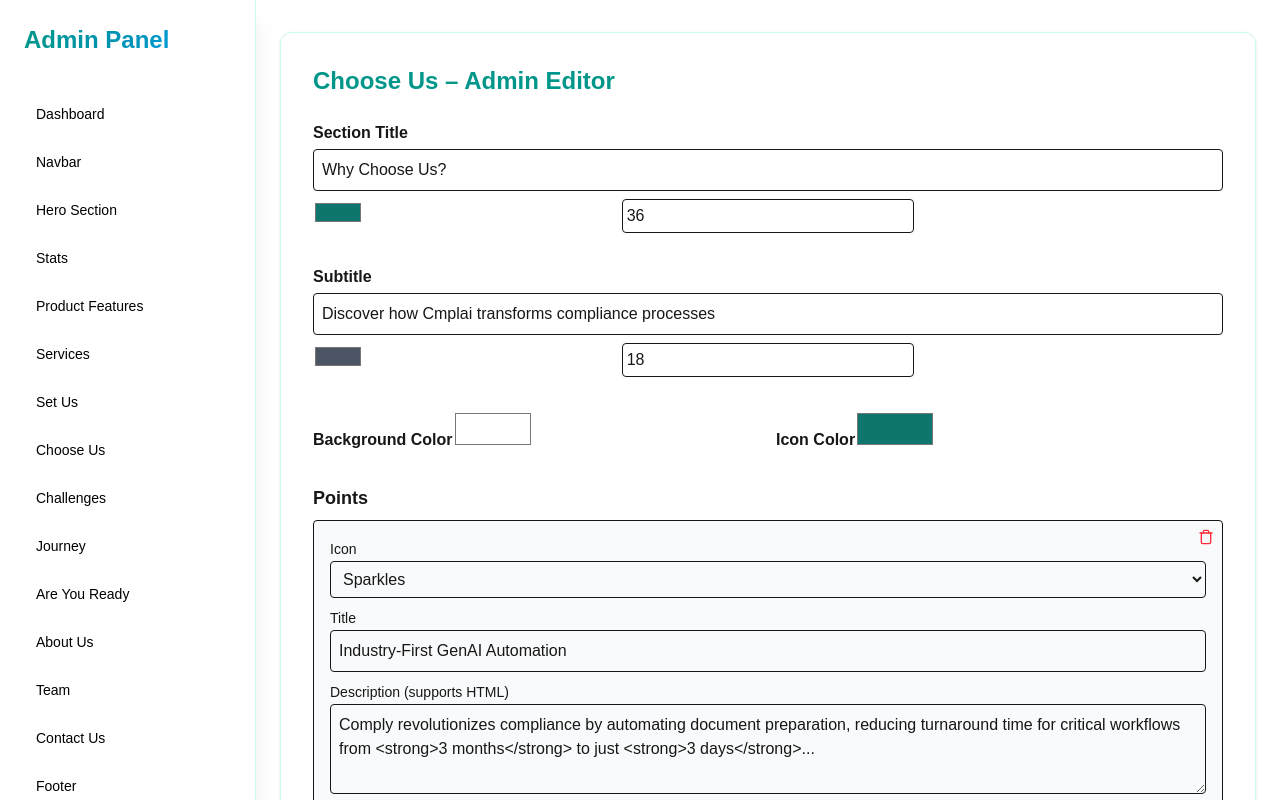
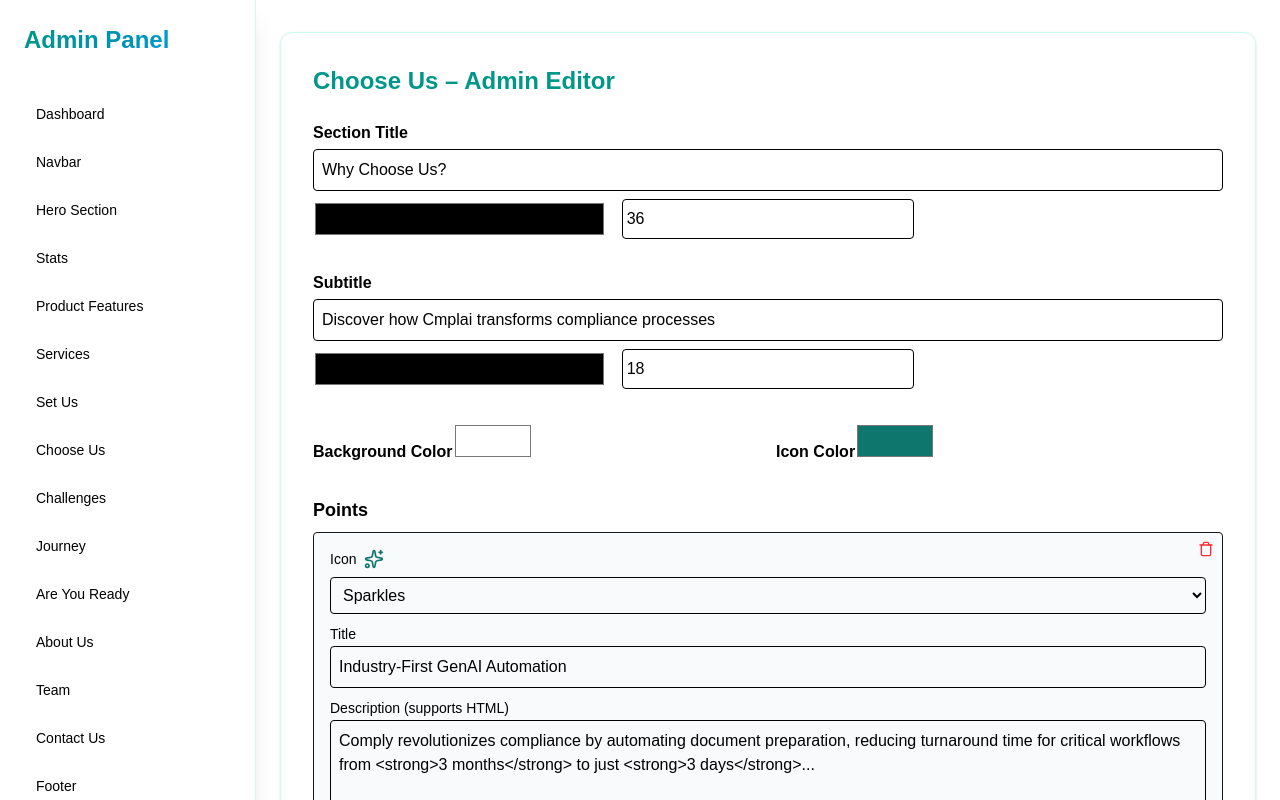
Before and after one commit to Narsimha1729/cmplai-adv, a Next.js app: page /admin/chooseus in a window 1280 px wide. Shown: the top 800 px of the page. Built offline with nearby package versions, Linux system fonts and the light colour scheme.

Commit message:
Finished

```diff
--- a/app/admin/chooseus/page.jsx
+++ b/app/admin/chooseus/page.jsx
@@ -1,15 +1,15 @@
 'use client';
 
 import { useState } from 'react';
-import { Plus, Trash } from 'lucide-react';
+import { Plus, Trash, Sparkles, Target, Globe2 } from 'lucide-react'; // Import specific icons
 
 export default function ChooseUsEditor() {
   const [form, setForm] = useState({
     sectionTitle: 'Why Choose Us?',
     sectionDesc: 'Discover how Cmplai transforms compliance processes',
-    titleColor: '#0f766e',
+    titleColor: '#000000', // Changed to black
     titleSize: '36px',
-    descColor: '#4b5563',
+    descColor: '#000000', // Changed to black
     descSize: '18px',
 
     iconColor: '#0f766e',
@@ -34,83 +34,123 @@ export default function ChooseUsEditor() {
     ],
   });
 
-  const handleChange = (field, value) => setForm({ ...form, [field]: value });
-
-  const updatePoint = (i, field, value) => {
-    const updated = [...form.points];
-    updated[i][field] = value;
-    setForm({ ...form, points: updated });
+  // Handle changes for top-level form fields
+  const handleChange = (field, value) => {
+    setForm((prevForm) => ({ ...prevForm, [field]: value }));
   };
 
-  const removePoint = (i) => {
-    const updated = [...form.points];
-    updated.splice(i, 1);
-    setForm({ ...form, points: updated });
+  // Update a specific point's field
+  const updatePoint = (index, field, value) => {
+    const updatedPoints = form.points.map((point, i) =>
+      i === index ? { ...point, [field]: value } : point
+    );
+    setForm((prevForm) => ({ ...prevForm, points: updatedPoints }));
   };
 
+  // Remove a point by index
+  const removePoint = (index) => {
+    const updatedPoints = form.points.filter((_, i) => i !== index);
+    setForm((prevForm) => ({ ...prevForm, points: updatedPoints }));
+  };
+
+  // Add a new empty point
   const addPoint = () => {
-    setForm({
-      ...form,
+    setForm((prevForm) => ({
+      ...prevForm,
       points: [
-        ...form.points,
+        ...prevForm.points,
         {
-          icon: 'Sparkles',
+          icon: 'Sparkles', // Default icon for new points
           title: '',
           desc: '',
         },
       ],
-    });
+    }));
   };
 
+  // Handle form submission
   const handleSubmit = (e) => {
     e.preventDefault();
-    alert('Saved ChooseUs section (demo only)');
-    console.log(form);
+    alert('Choose Us section saved successfully! (This is a demo)');
+    console.log('Saved form data:', form);
+  };
+
+  // Map icon names to their respective Lucide components
+  const LucideIcons = {
+    Sparkles,
+    Target,
+    Globe2,
+    // Add other icons here as needed, e.g.,
+    // 'Bell': Bell,
+    // 'Zap': Zap,
   };
 
   return (
     <div className="max-w-6xl mx-auto bg-white p-8 rounded-xl shadow border border-teal-100">
       <h2 className="text-2xl font-bold text-teal-600 mb-6">Choose Us – Admin Editor</h2>
       <form onSubmit={handleSubmit} className="space-y-8">
-
         {/* Section Title */}
         <div>
-          <label className="font-semibold">Section Title</label>
+          <label htmlFor="sectionTitle" className="font-semibold text-black">
+            Section Title
+          </label>
           <input
             type="text"
+            id="sectionTitle"
             value={form.sectionTitle}
             onChange={(e) => handleChange('sectionTitle', e.target.value)}
-            className="w-full mt-1 p-2 border rounded"
+            className="w-full mt-1 p-2 border rounded text-black"
           />
           <div className="grid grid-cols-2 md:grid-cols-3 gap-4 mt-2">
-            <input type="color" value={form.titleColor} onChange={(e) => handleChange('titleColor', e.target.value)} />
+            <label htmlFor="titleColor" className="sr-only">Title Color</label>
+            <input
+              type="color"
+              id="titleColor"
+              value={form.titleColor}
+              onChange={(e) => handleChange('titleColor', e.target.value)}
+              className="w-full h-10"
+            />
+            <label htmlFor="titleSize" className="sr-only">Title Font Size</label>
             <input
               type="number"
+              id="titleSize"
               value={parseInt(form.titleSize)}
-              onChange={(e) => handleChange('titleSize', e.target.value + 'px')}
+              onChange={(e) => handleChange('titleSize', `${e.target.value}px`)}
               placeholder="Font size"
-              className="border p-1 rounded"
+              className="border p-1 rounded text-black"
             />
           </div>
         </div>
 
-        {/* Section Description */}
+        {/* Section Description (Subtitle) */}
         <div>
-          <label className="font-semibold">Subtitle</label>
+          <label htmlFor="sectionDesc" className="font-semibold text-black">
+            Subtitle
+          </label>
           <input
             type="text"
+            id="sectionDesc"
             value={form.sectionDesc}
             onChange={(e) => handleChange('sectionDesc', e.target.value)}
-            className="w-full mt-1 p-2 border rounded"
+            className="w-full mt-1 p-2 border rounded text-black"
           />
           <div className="grid grid-cols-2 md:grid-cols-3 gap-4 mt-2">
-            <input type="color" value={form.descColor} onChange={(e) => handleChange('descColor', e.target.value)} />
+            <label htmlFor="descColor" className="sr-only">Description Color</label>
+            <input
+              type="color"
+              id="descColor"
+              value={form.descColor}
+              onChange={(e) => handleChange('descColor', e.target.value)}
+              className="w-full h-10"
+            />
+            <label htmlFor="descSize" className="sr-only">Description Font Size</label>
             <input
               type="number"
+              id="descSize"
               value={parseInt(form.descSize)}
-              onChange={(e) => handleChange('descSize', e.target.value + 'px')}
+              onChange={(e) => handleChange('descSize', `${e.target.value}px`)}
               placeholder="Font size"
-              className="border p-1 rounded"
+              className="border p-1 rounded text-black"
             />
           </div>
         </div>
@@ -118,18 +158,24 @@ export default function ChooseUsEditor() {
         {/* Background & Icon Color */}
         <div className="grid grid-cols-2 gap-4">
           <div>
-            <label className="font-semibold">Background Color</label>
+            <label htmlFor="bgColor" className="font-semibold text-black">
+              Background Color
+            </label>
             <input
               type="color"
+              id="bgColor"
               value={form.bgColor}
               onChange={(e) => handleChange('bgColor', e.target.value)}
               className="w-20 h-10"
             />
           </div>
           <div>
-            <label className="font-semibold">Icon Color</label>
+            <label htmlFor="iconColor" className="font-semibold text-black">
+              Icon Color
+            </label>
             <input
               type="color"
+              id="iconColor"
               value={form.iconColor}
               onChange={(e) => handleChange('iconColor', e.target.value)}
               className="w-20 h-10"
@@ -137,62 +183,86 @@ export default function ChooseUsEditor() {
           </div>
         </div>
 
-        {/* Cards */}
+        {/* Cards (Points) */}
         <div>
-          <h3 className="text-lg font-semibold mb-2">Points</h3>
-          {form.points.map((point, i) => (
+          <h3 className="text-lg font-semibold mb-2 text-black">Points</h3>
+          {form.points.map((point, i) => {
+            const IconComponent = LucideIcons[point.icon]; // Get the icon component dynamically
+            return (
               <div key={i} className="mb-6 border rounded p-4 bg-gray-50 relative">
                 <button
                   type="button"
-                className="absolute top-2 right-2 text-red-500"
+                  className="absolute top-2 right-2 text-red-500 hover:text-red-700 transition-colors"
                   onClick={() => removePoint(i)}
+                  aria-label={`Remove point ${i + 1}`}
                 >
                   <Trash className="w-4 h-4" />
                 </button>
-              <label className="text-sm font-medium">Icon</label>
+
+                <div className="flex items-center gap-2 mb-2">
+                  <label htmlFor={`icon-${i}`} className="text-sm font-medium text-black">
+                    Icon
+                  </label>
+                  {IconComponent && (
+                    <IconComponent
+                      className="w-5 h-5"
+                      style={{ color: form.iconColor }}
+                      aria-hidden="true"
+                    />
+                  )}
+                </div>
                 <select
+                  id={`icon-${i}`}
                   value={point.icon}
                   onChange={(e) => updatePoint(i, 'icon', e.target.value)}
-                className="w-full border rounded p-2 mb-2"
+                  className="w-full border rounded p-2 mb-2 text-black"
                 >
-                <option value="Sparkles">Sparkles</option>
-                <option value="Target">Target</option>
-                <option value="Globe2">Globe2</option>
-                {/* Add more Lucide icons if needed */}
+                  {Object.keys(LucideIcons).map((iconName) => (
+                    <option key={iconName} value={iconName}>
+                      {iconName}
+                    </option>
+                  ))}
                 </select>
 
-              <label className="text-sm font-medium">Title</label>
+                <label htmlFor={`title-${i}`} className="text-sm font-medium text-black">
+                  Title
+                </label>
                 <input
                   type="text"
+                  id={`title-${i}`}
                   value={point.title}
                   onChange={(e) => updatePoint(i, 'title', e.target.value)}
-                className="w-full border rounded p-2 mb-2"
+                  className="w-full border rounded p-2 mb-2 text-black"
                 />
 
-              <label className="text-sm font-medium">Description (supports HTML)</label>
+                <label htmlFor={`desc-${i}`} className="text-sm font-medium text-black">
+                  Description (supports HTML)
+                </label>
                 <textarea
+                  id={`desc-${i}`}
                   rows={3}
                   value={point.desc}
                   onChange={(e) => updatePoint(i, 'desc', e.target.value)}
-                className="w-full border rounded p-2"
+                  className="w-full border rounded p-2 text-black"
                 />
               </div>
-          ))}
+            );
+          })}
 
           <button
             type="button"
             onClick={addPoint}
-            className="flex items-center gap-2 text-teal-600 hover:underline mt-2"
+            className="flex items-center gap-2 text-teal-600 hover:text-teal-800 transition-colors mt-2"
           >
             <Plus className="w-4 h-4" /> Add More
           </button>
         </div>
 
-        {/* Save */}
+        {/* Save Button */}
         <div className="text-right pt-6">
           <button
             type="submit"
-            className="bg-gradient-to-r from-teal-500 to-cyan-600 text-white px-6 py-3 font-semibold rounded-md hover:opacity-90"
+            className="bg-gradient-to-r from-teal-500 to-cyan-600 text-white px-6 py-3 font-semibold rounded-md hover:opacity-90 focus:outline-none focus:ring-2 focus:ring-offset-2 focus:ring-teal-500"
           >
             Save Section
           </button>
```
Lines whose indentation alone changed are shown as unchanged.
